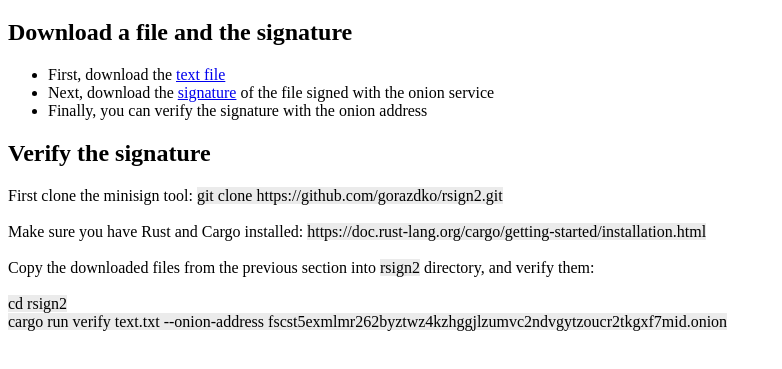
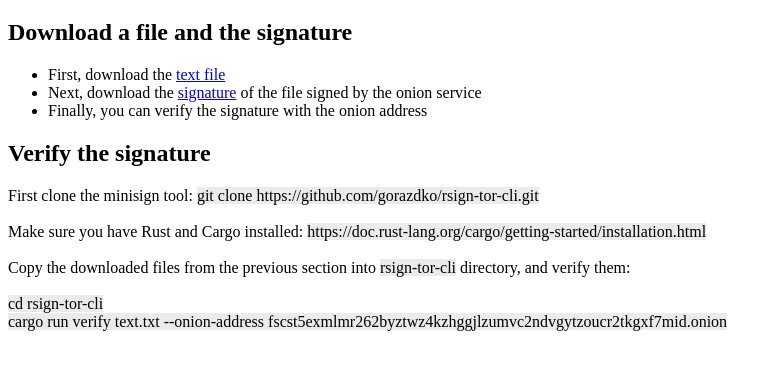
Before and after one commit to gorazdko/demo-server, a plain HTML site: page public/index.html in a window 1280 px wide. Shown: the part 61-430 px from the top of the page, without its empty margins (0-782 px from the left). Drawn offline with Linux system fonts and the light colour scheme.

Commit message:
minor changes

```diff
--- a/public/index.html
+++ b/public/index.html
@@ -14,14 +14,14 @@
     <h2>Download a file and the signature</h1>
 <ul>
     <li>First, download the <a href="object">text file</a></div>
-    <li>Next, download the <a href="signature">signature</a> of the file signed with the onion service</div>
+    <li>Next, download the <a href="signature">signature</a> of the file signed by the onion service</div>
     <li>Finally, you can verify the signature with the onion address</div>
 </ul>
     <h2>Verify the signature</h1>
-    <div>First clone the minisign tool: <span class="div-1">    git clone https://github.com/gorazdko/rsign2.git</span><br><br>
+    <div>First clone the minisign tool: <span class="div-1">    git clone https://github.com/gorazdko/rsign-tor-cli.git</span><br><br>
          Make sure you have Rust and Cargo installed: <span class="div-1">https://doc.rust-lang.org/cargo/getting-started/installation.html</span><br><br>
-         Copy the downloaded files from the previous section into <span class="div-1">rsign2</span> directory, and verify them: <br><br>
-         <span class="div-1">cd rsign2<br>
+         Copy the downloaded files from the previous section into <span class="div-1">rsign-tor-cli</span> directory, and verify them: <br><br>
+         <span class="div-1">cd rsign-tor-cli<br>
          cargo run verify text.txt --onion-address fscst5exmlmr262byztwz4kzhggjlzumvc2ndvgytzoucr2tkgxf7mid.onion</span> <br>
     </div>
   </body>
```
Also changed, not shown: public/text.txt, 2 other files.
